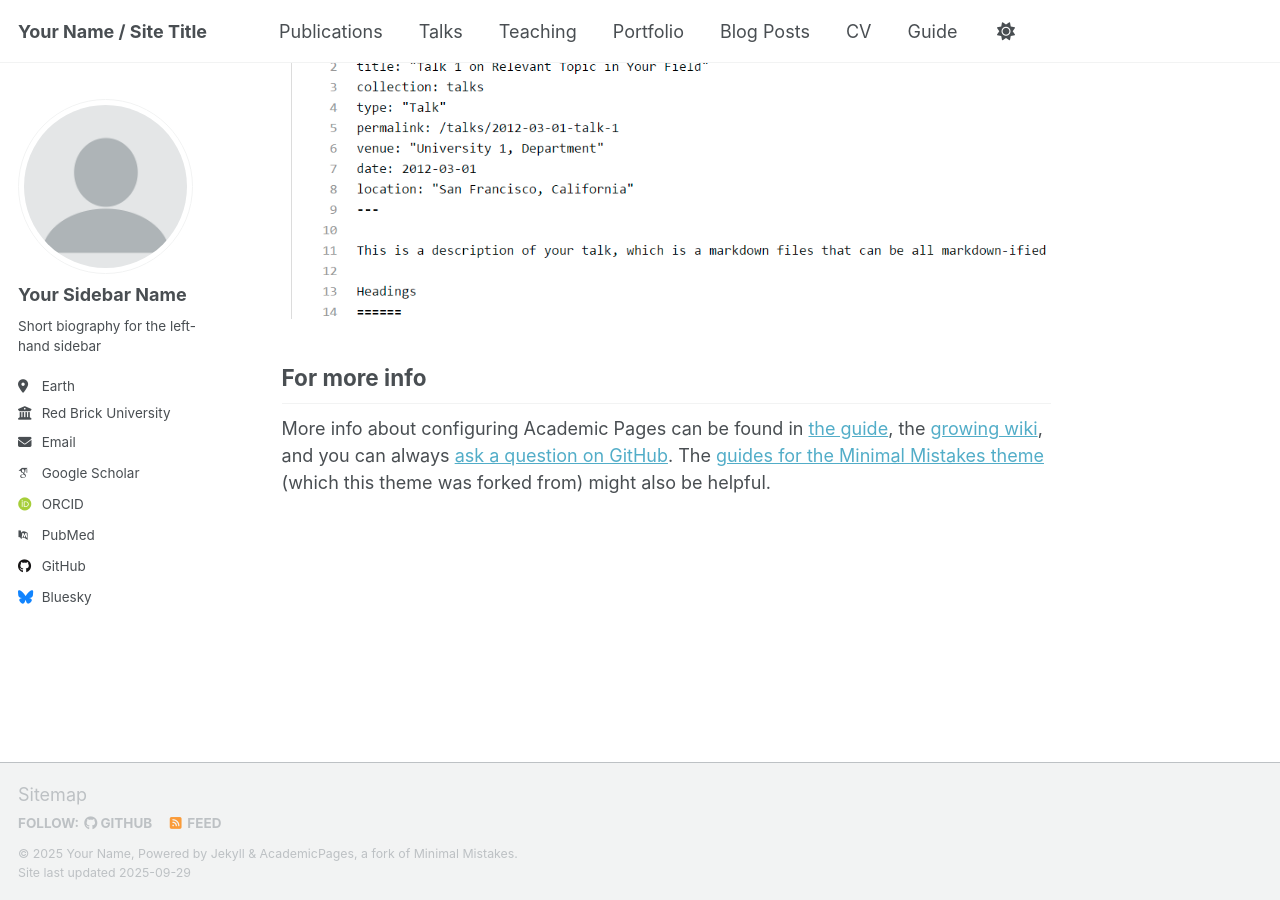
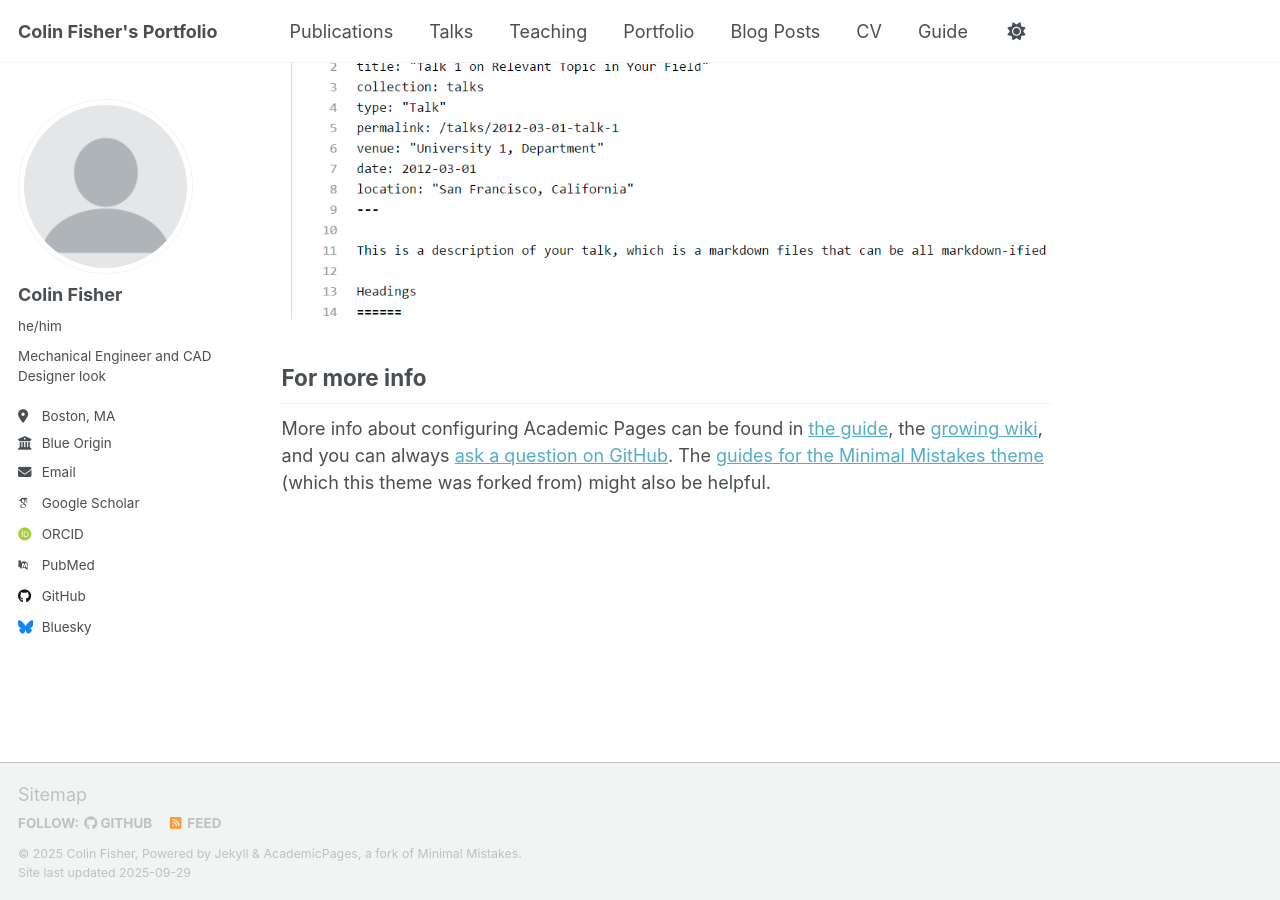
Before and after one commit to colin-fisher/colin-fisher.github.io, a Jekyll site: the page built from _pages/about.md, in a window 1280 px wide and 900 px high, scrolled down 2880 px. Built offline with Jekyll 4.4.1, drawn with Linux system fonts in a browser that asks for light colours; some web fonts are replaced; a script that is not in the unit is left out.

Commit message:
Update _config.yml round 1
Adding personal info

```diff
--- a/_config.yml
+++ b/_config.yml
@@ -9,10 +9,10 @@
 # Basic Site Settings
 locale                   : "en-US"
 site_theme               : "default" # Currently available options are "default", "air"
-title                    : "Your Name / Site Title"
+title                    : "Colin Fisher's Portfolio"
 title_separator          : "-"
-name                     : &name "Your Name"
-description              : &description "Your Name's academic portfolio"   # Update this with a general description of your site, this is the default if not overridden by a page
+name                     : &name "Colin Fisher"
+description              : &description "blah blah blah"   # Update this with a general description of your site, this is the default if not overridden by a page
 url                      : https://academicpages.github.io # The base hostname & protocol for your site e.g. "https://[your GitHub username].github.io",
                                                            # or if you already have some other page hosted on Github then use "https://[your GitHub username].github.io/[Your Repo Name]"
 baseurl                  : "" # the subpath of your site, e.g. "/blog"
@@ -24,13 +24,13 @@ repository               : "academicpages/academicpages.github.io"
 author:
   # Biographic information
   avatar           : "profile.png"
-  name             : "Your Sidebar Name"
-  pronouns         : # example: "she/her"
-  bio              : "Short biography for the left-hand sidebar"
-  location         : "Earth"
-  employer         : "Red Brick University"
+  name             : "Colin Fisher"
+  pronouns         : "he/him"
+  bio              : "Mechanical Engineer and CAD Designer look"
+  location         : "Boston, MA"
+  employer         : "Blue Origin"
   uri              : # URL
-  email            : "none@example.org"
+  email            : "colinfisher1535@gmail.com"
 
   # Academic websites
   academia         : # URL
@@ -64,20 +64,6 @@ author:
   instagram        : # Username
   lastfm           : # Username
   linkedin         : # Username
-  mastodon         : # URL
-  medium           : # URL
-  pinterest        : # Username
-  soundcloud       : # Username
-  steam            : # Username
-  telegram         : # URL
-  tumblr           : # Username
-  twitter          : # Username for X / Twitter
-  vine             : # Username
-  weibo            : # Username
-  wikipedia        : # Username
-  xing             : # Username
-  youtube          : # Username
-  zhihu            : # Username
 
 # Publication Category - The following the list of publication categories and their headings
 publication_category:
@@ -151,10 +137,10 @@ social:
 
 
 # Analytics
-analytics:
-  provider               :  "false" # false (default), "google", "google-universal", "google-analytics-4", "custom"
-  google:
-    tracking_id          :
+#analytics:
+  #provider               :  "false" # false (default), "google", "google-universal", "google-analytics-4", "custom"
+  #google:
+    #tracking_id          :
 
 
 # Reading Files
```
